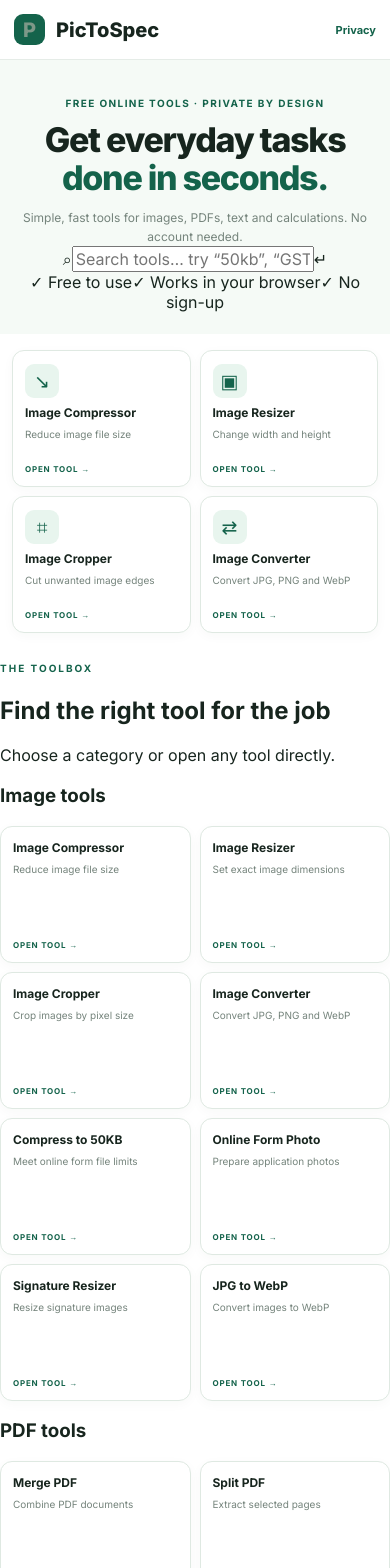
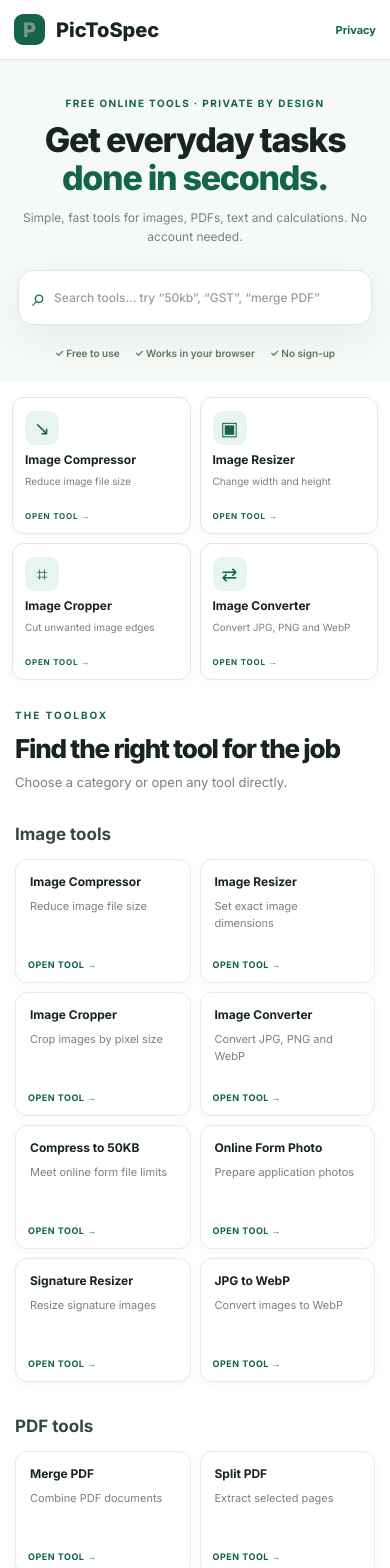
Before and after one commit to ya6331856-cpu/pic-to-spec, a Next.js app: page / in a window 390 px wide. Shown: the top 1568 px of the page. Built offline with nearby package versions, Linux system fonts and the light colour scheme.

Commit message:
Style tool search and responsive categorized directory

```diff
--- a/app/globals.css
+++ b/app/globals.css
@@ -83,3 +83,36 @@ button:focus-visible,a:focus-visible,select:focus-visible,input:focus-visible{ou
  .drop{min-height:205px}
  .crop-fields{gap:8px}
 }
+
+/* PicToSpec directory and search refresh */
+.tool-search{position:relative;max-width:650px;margin:30px auto 0;text-align:left;z-index:5}
+.tool-search-box{display:flex;align-items:center;gap:12px;background:#fff;border:1px solid #dce8df;border-radius:15px;padding:7px 13px 7px 18px;box-shadow:0 14px 40px #153d2412}
+.tool-search-box>span{font-size:25px;color:var(--green);line-height:1}
+.tool-search-box input{min-width:0;flex:1;border:0;outline:0;background:transparent;padding:12px 0;font:500 14px Inter,Arial,sans-serif;color:var(--ink)}
+.tool-search-box input::placeholder{color:#94a198}
+.tool-search-box>button{border:0;background:#edf4ef;color:#52675a;border-radius:7px;width:28px;height:28px;font-size:19px;cursor:pointer}
+.tool-search-box kbd{border:1px solid #e5ece7;border-radius:6px;padding:5px 8px;color:#829087;font:11px Inter,sans-serif}
+.tool-search-results{position:absolute;top:calc(100% + 9px);left:0;right:0;background:#fff;border:1px solid var(--line);border-radius:13px;box-shadow:0 20px 50px #152e1e20;overflow:hidden;z-index:20}
+.tool-search-results>a{display:flex;align-items:center;justify-content:space-between;gap:14px;padding:13px 17px;text-decoration:none;border-bottom:1px solid #f0f3f0;color:var(--ink)}
+.tool-search-results>a:hover{background:#f5faf6}
+.tool-search-results>a span{display:flex;flex-direction:column;gap:4px}
+.tool-search-results b{font-size:13px}
+.tool-search-results small{font-size:11px;color:var(--muted)}
+.tool-search-results strong{white-space:nowrap;color:var(--green);font-size:10px}
+.tool-search-results>p{padding:15px 18px;color:var(--muted);font-size:12px}
+.search-dismiss{width:100%;border:0;background:#f8faf8;padding:10px;color:#708077;font-size:11px;cursor:pointer}
+.hero-proof{display:flex;justify-content:center;gap:22px;flex-wrap:wrap;margin-top:22px;color:#5d7967;font-size:11px;font-weight:600}
+.tool-directory{max-width:1120px;margin:0 auto 90px;padding:0 24px}
+.directory-heading{display:flex;justify-content:space-between;align-items:end;margin:0 0 30px}
+.directory-heading h2{font:800 clamp(26px,4vw,38px) Inter,sans-serif;letter-spacing:-1.2px;margin:10px 0}
+.directory-heading p{margin:0;color:var(--muted);font-size:13px}
+.directory-category{margin:34px 0}
+.directory-category h3{font:700 17px Inter,sans-serif;margin:0 0 15px;color:#334b3c}
+.directory-category .quick-grid{display:grid;grid-template-columns:repeat(4,minmax(0,1fr));gap:12px}
+.directory-category .tool-card{min-height:132px;padding:18px;border:1px solid var(--line);border-radius:12px;background:#fff;text-decoration:none;color:var(--ink);display:flex;flex-direction:column;align-items:flex-start;gap:9px;transition:transform .18s,border-color .18s,box-shadow .18s}
+.directory-category .tool-card:hover{transform:translateY(-2px);border-color:#b9d1c1;box-shadow:0 10px 26px #153d240c}
+.directory-category .tool-card b{font-size:13px}
+.directory-category .tool-card small{font-size:11px;color:var(--muted);line-height:1.5}
+.directory-category .tool-card strong{margin-top:auto;color:var(--green);font-size:9px;letter-spacing:.5px}
+@media(max-width:850px){.directory-category .quick-grid{grid-template-columns:repeat(2,minmax(0,1fr))}}
+@media(max-width:520px){.tool-search{margin-top:24px}.tool-search-box{gap:8px;padding-left:13px}.tool-search-box input{font-size:12px}.tool-search-box kbd{display:none}.hero-proof{gap:10px 15px;font-size:10px}.tool-directory{padding:0 15px}.directory-category .quick-grid{gap:9px}.directory-category .tool-card{min-height:124px;padding:14px}.directory-category .tool-card b{font-size:12px}.directory-heading{display:block}}
```
